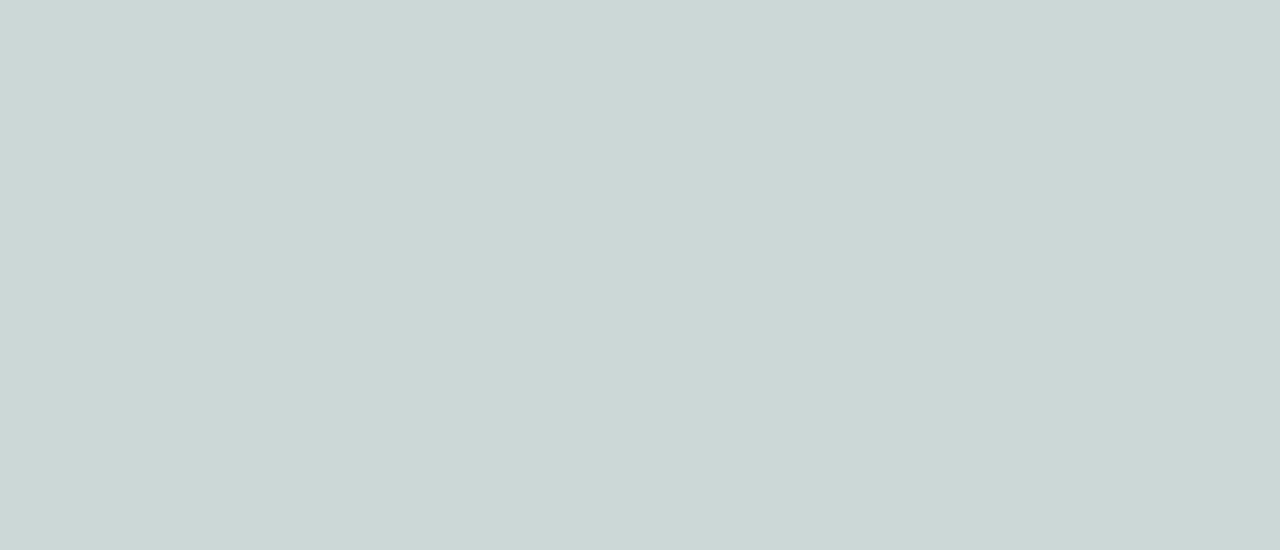
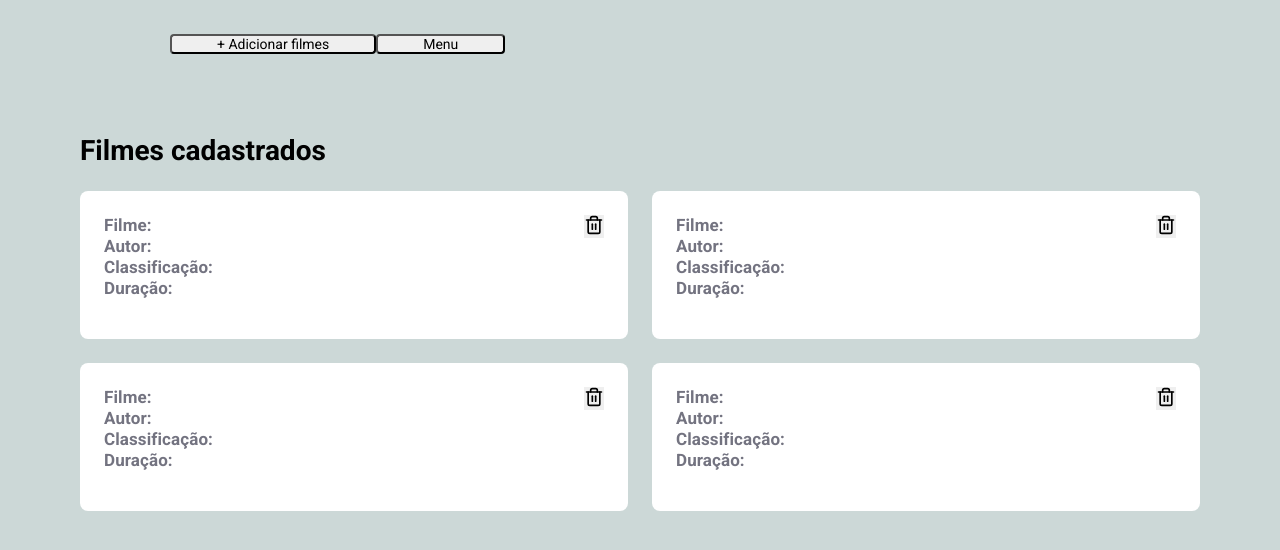
Before and after one commit to Sara-Alcaras/search-movie, a React (Create React App) app in the folder frontend/: page /list in a window 1280 px wide. Shown: the top 550 px of the page. Built offline with nearby package versions, Linux system fonts and the light colour scheme.

Commit message:
adding and styling list

```diff
--- a/frontend/package.json
+++ b/frontend/package.json
@@ -8,6 +8,7 @@
     "@testing-library/user-event": "^7.1.2",
     "react": "^16.13.1",
     "react-dom": "^16.13.1",
+    "react-icons": "^3.10.0",
     "react-router-dom": "^5.2.0",
     "react-scripts": "3.4.1"
   },
--- a/frontend/src/pages/Head/index.js
+++ b/frontend/src/pages/Head/index.js
@@ -21,7 +21,7 @@ export default function Head () {
         </p>
 
          <p>
-            Comece clicando em ver filmes para ver os filmes cadastrados e contribua adicioando o seu filme favorito.
+            Comece clicando em ver filmes para ver os filmes cadastrados e contribua adicionando o seu filme favorito.
         </p>
             <Link to="/register">
               <button type="button">
@@ -29,7 +29,7 @@ export default function Head () {
               </button>
             </Link>
 
-            <Link to="">
+            <Link to="/list">
               <button class="fat" type="button">
                  Ver filmes
               </button>
--- /dev/null
+++ b/frontend/src/pages/List/index.js
@@ -0,0 +1,82 @@
+import React from 'react';
+import { Link } from 'react-router-dom';
+import { FiTrash2 } from 'react-icons/fi';
+
+import './style.css';
+
+export default function List() {
+    return(
+        <div className="list-container">
+            <header>
+
+            <Link to="/register">
+              <button type="button">
+                 + Adicionar filmes
+              </button>
+            </Link>
+            <Link to="/">
+              <button type="button">
+                 Menu
+              </button>
+            </Link>
+            </header>
+
+            <h1> Filmes cadastrados</h1>
+
+            <ul>
+                <li>
+                    <strong>
+                    <p>Filme:</p>
+                    <p>Autor:</p>
+                    <p>Classificação:</p>
+                    <p>Duração:</p>
+                    </strong>
+                    <button type="button">
+                        <FiTrash2 size={20} color="rgb(141, 25, 52, 0.5);"/>
+                    </button>
+                </li>
+
+                <li>
+                    <strong>
+                    <p>Filme:</p>
+                    <p>Autor:</p>
+                    <p>Classificação:</p>
+                    <p>Duração:</p>
+                    </strong>
+                    <button type="button">
+                        <FiTrash2 size={20} color="rgb(141, 25, 52, 0.5);"/>
+                    </button>
+                </li>
+
+                <li>
+                    <strong>
+                    <p>Filme:</p>
+                    <p>Autor:</p>
+                    <p>Classificação:</p>
+                    <p>Duração:</p>
+                    </strong>
+                    <button type="button">
+                        <FiTrash2 size={20} color="rgb(141, 25, 52, 0.5);"/>
+                    </button>
+                </li>
+
+                <li>
+                    <strong>
+                    <p>Filme:</p>
+                    <p>Autor:</p>
+                    <p>Classificação:</p>
+                    <p>Duração:</p>
+                    </strong>
+                    <button type="button">
+                        <FiTrash2 size={20} color="rgb(141, 25, 52, 0.5);"/>
+                    </button>
+                </li>
+
+            </ul>
+
+        </div>
+    );
+
+
+
+}
--- /dev/null
+++ b/frontend/src/pages/List/style.css
@@ -0,0 +1,60 @@
+.list-container {
+    width: 100%;
+    max-width: 1180px;
+    padding: 0 30px;
+    margin: 32px auto;
+}
+.list-container header {
+    display: flex;
+    align-items: center;
+}
+
+.list-container header button {
+    width: 100%;
+    margin-left: 90px;
+    margin-top: 2px;
+    border: 1;
+    border-radius: 4px;
+}
+
+.list-container h1 {
+    margin-top: 80px;
+    margin-bottom: 24px;
+}
+
+.list-container ul {
+    display: grid;
+    grid-template-columns: 1fr 1fr;
+    grid-gap: 24px;
+    list-style: none;
+}
+
+.list-container ul li {
+    background-color: #fff;
+    padding: 24px;
+    border-radius: 8px;
+    position: relative;
+}
+
+.list-container ul li button {
+    position: absolute;
+    right: 24px;
+    top: 24px;
+    border: 0;
+}
+
+.list-container ul li button:hover {
+    opacity: 0.8;
+}
+
+.list-container ul li strong {
+    display: block;
+    margin-bottom: 16px;
+    color: #41414d;
+}
+
+.list-container ul li p {
+    color: #737380;
+    line-height: 21px;
+
+}
--- a/frontend/src/pages/Register/index.js
+++ b/frontend/src/pages/Register/index.js
@@ -18,7 +18,7 @@ export default function Register() {
                         </button>
                     </Link>
 
-                    <Link to="/register">
+                    <Link to="/list">
                          <button type="button">
                              Listar filmes
                         </button>
@@ -31,7 +31,6 @@ export default function Register() {
                     <input type="autor" placeholder="Autor" />
                     <input placeholder="Classificação" />
                     <input placeholder="Duração" />
-                    <input type="url" placeholder="Link da imagem" />
 
                     <button className="fat" type="submit">Cadastrar</button>
 
--- a/frontend/src/routes.js
+++ b/frontend/src/routes.js
@@ -3,6 +3,7 @@ import { BrowserRouter, Route, Switch } from 'react-router-dom';
 
 import Head from './pages/Head';
 import Register from './pages/Register';
+import List from './pages/List';
 
 export default function Routes() {
     return (
@@ -10,6 +11,7 @@ export default function Routes() {
             <Switch>
                 <Route path="/" exact component={Head} />
                 <Route path="/register" component={Register} />
+                <Route path="/list" component={List} />
             </Switch>
         </BrowserRouter>
     );
```
Also changed, not shown: 1 other file (tests, documents, lock files or other folders).
